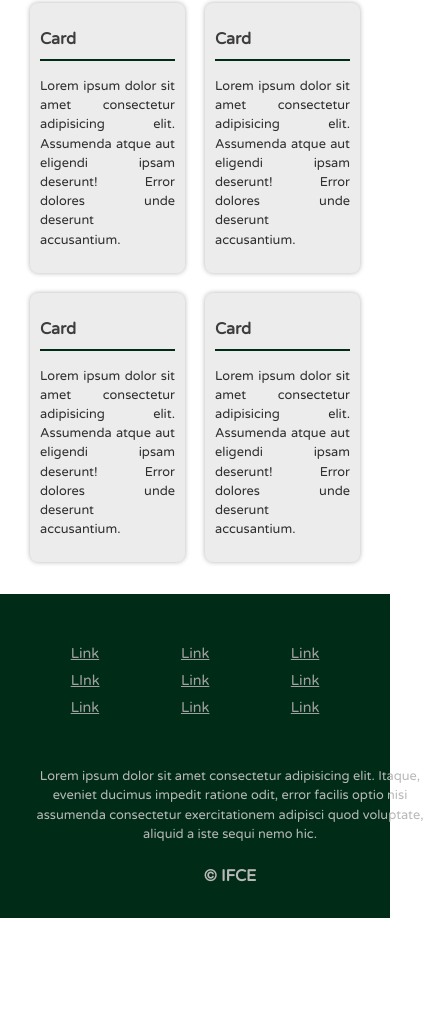
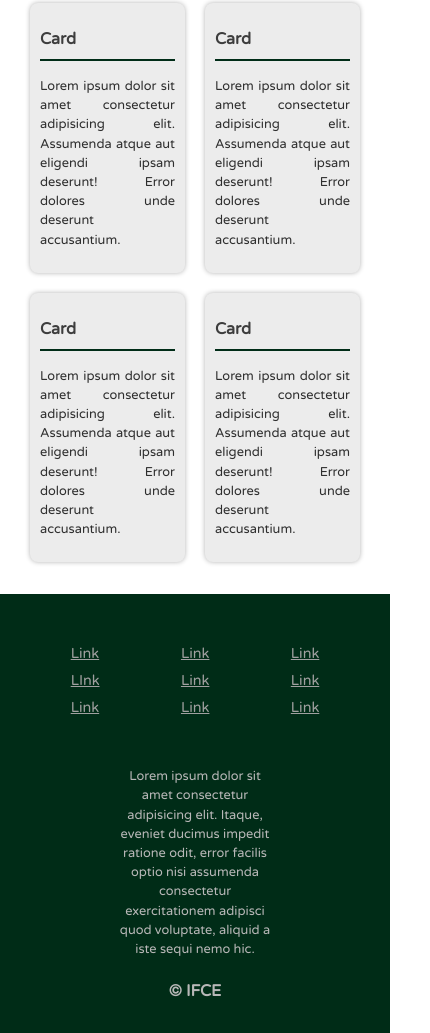
Before and after one commit to eduardonunespp/project-ifce, a plain HTML site: page index.html in a window 390 px wide. Shown: the part 958-1991 px from the top of the page, 430 px wide, since content can reach past the window. Before the commit the page ends 1876 px from the top, so only its background shows below. Drawn offline with Linux system fonts and the light colour scheme.

Commit message:
Update index.css

```diff
--- a/index.css
+++ b/index.css
@@ -204,7 +204,7 @@ footer{
 }
 
 footer p{
-    width: 400px;
+    width: 50%;
     color: rgb(184, 184, 184);
     line-height: 1.5em;
     font-size: 0.8em;
@@ -347,4 +347,8 @@ nav a:hover .fa-solid{
         height: 120px;
     }
 
+    footer p{
+
+    }
+
 }
```
